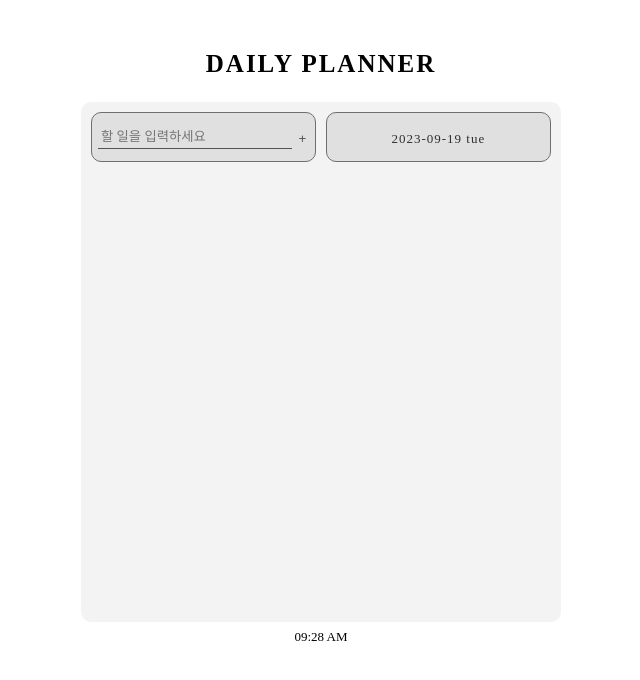
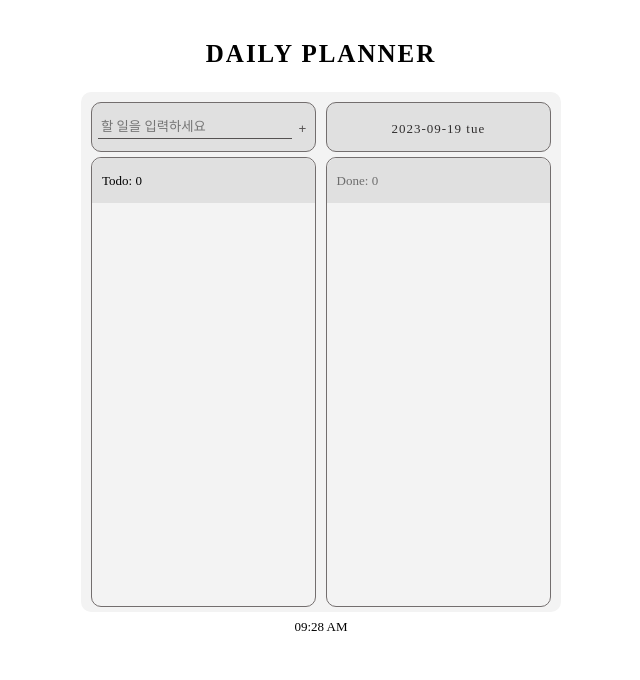
Before and after one commit to leejin-rho/react-todo, a React (Create React App) app: page / in a window 1280 px wide. Shown: the top 680 px of the page, without its empty margins (319-959 px from the left). Built offline with nearby package versions, Linux system fonts and the light colour scheme.

Commit message:
chore: css적용

```diff
--- a/src/components/InputItem.js
+++ b/src/components/InputItem.js
@@ -25,6 +25,9 @@ const InputField = styled.input`
   font-family: "Pretendard-Regular";
   margin-left: 3px;
   box-sizing: border-box;
+  &:focus {
+    outline-style: none;
+  }
 `;
 
 const AddButton = styled.button`
--- a/src/components/Todo.js
+++ b/src/components/Todo.js
@@ -8,9 +8,13 @@ const Container = styled.div`
   display: flex;
   flex-direction: column;
   background-color: "#F6F8FA";
-  margin: 0;
-  padding: 20px;
+  padding: 10px;
   align-items: center;
+
+  @media (max-width: 390px) {
+    width: auto;
+    height: 65vh;
+  }
 `;
 
 const Title = styled.h1`
@@ -31,9 +35,48 @@ const TodoList = styled.div`
   background-color: #f3f3f3;
   box-sizing: border-box;
   border-radius: 10px;
+
+  @media (max-width: 390px) {
+    width: 90%;
+    height: 65vh;
+  }
 `;
 
-const Done_lists = styled.div`
+const First = styled.div`
+  width: 49%;
+  height: 100%;
+  box-sizing: border-box;
+`;
+
+const Second = styled.div`
+  width: 49%;
+  height: 100%;
+  box-sizing: border-box;
+`;
+
+const Todos = styled.div`
+  width: 100%;
+  height: 90%;
+  border: 0.5px solid #736e6e;
+  border-radius: 10px;
+  box-sizing: border-box;
+  display: flex;
+  flex-direction: column;
+  align-items: flex-start;
+`;
+
+const Dones = styled.div`
+  display: flex;
+  flex-direction: column;
+  width: 100%;
+  height: 90%;
+  color: #6d6d6d;
+  border: 0.5px solid #736e6e;
+  box-sizing: border-box;
+  border-radius: 10px;
+`;
+
+const Done_lists = styled.ul`
   overflow: auto;
   height: 80%;
   width: 100%;
@@ -44,7 +87,7 @@ const Done_lists = styled.div`
   box-sizing: border-box;
 `;
 
-const Todo_lists = styled.div`
+const Todo_lists = styled.ul`
   overflow: auto;
   height: 80%;
   width: 100%;
@@ -61,15 +104,29 @@ const Todo_lists = styled.div`
   font-size: 13px;
 `;
 
-const First = styled.div`
-  width: 49%;
-  height: 100%;
+const TodoNum = styled.span`
+  display: flex;
+  font-size: 13px;
+  font-family: "Pretendard-SemiBold";
+  width: 100%;
+  height: 10%;
+  align-items: center;
+  padding-left: 10px;
+  background-color: #e0e0e0;
+  border-radius: 10px 10px 0px 0px;
   box-sizing: border-box;
 `;
 
-const Second = styled.div`
-  width: 49%;
-  height: 100%;
+const DoneNum = styled.span`
+  display: flex;
+  font-size: 13px;
+  font-family: "Pretendard-SemiBold";
+  width: 100%;
+  height: 10%;
+  align-items: center;
+  padding-left: 10px;
+  background-color: #e0e0e0;
+  border-radius: 10px 10px 0px 0px;
   box-sizing: border-box;
 `;
 
@@ -80,12 +137,18 @@ export default function Todo() {
       <TodoList>
         <First>
           <TodoInput />
-          <Todo_lists />
+          <Todos>
+            <TodoNum>Todo: 0</TodoNum>
+            <Todo_lists />
+          </Todos>
         </First>
 
         <Second>
           <DailyDate />
-          <Done_lists />
+          <Dones>
+            <DoneNum>Done: 0</DoneNum>
+            <Done_lists />
+          </Dones>
         </Second>
       </TodoList>
 
```
